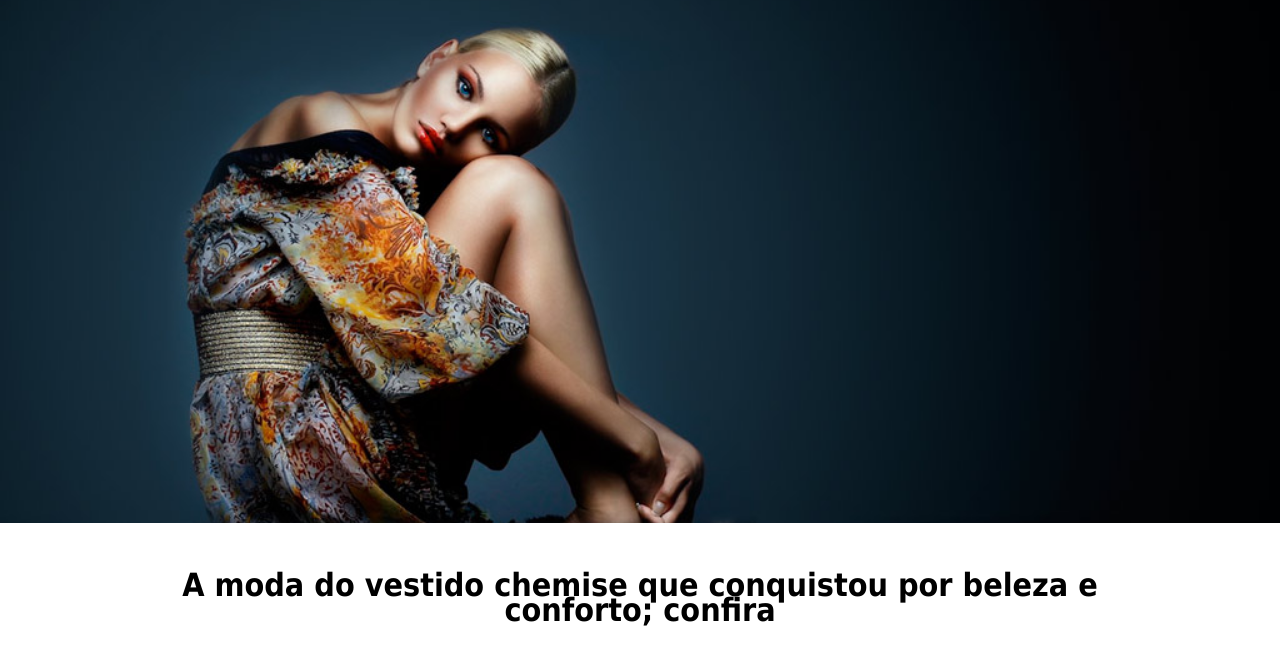
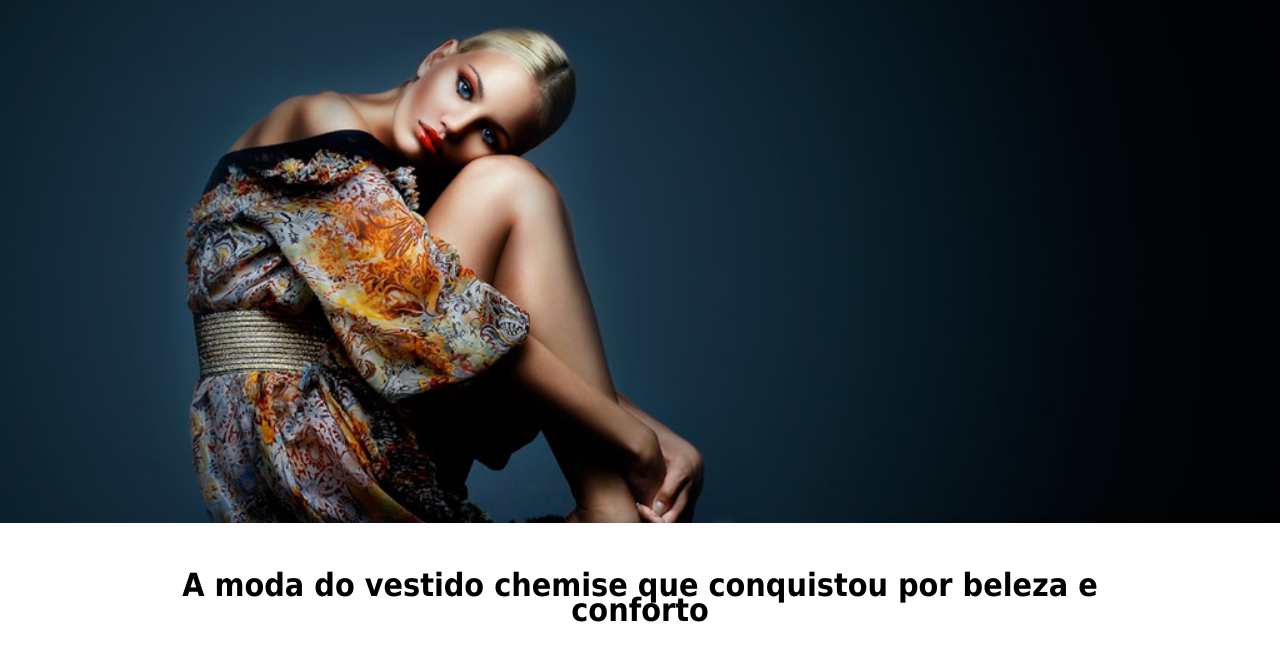
Before and after one commit to jaqueline-melo/new-fashion, a plain HTML site: page index.html in a window 1280 px wide. Shown: the part 77-747 px from the top of the page. Drawn offline with Linux system fonts and the light colour scheme.

Commit message:
correcao de titulo

```diff
--- a/index.html
+++ b/index.html
@@ -25,7 +25,7 @@
     </header>
 
     <section class="new-fashion">
-        <h1 class="title">A moda do vestido chemise que conquistou por beleza e conforto; confira</h1>
+        <h1 class="title">A moda do vestido chemise que conquistou por beleza e conforto</h1>
         <p class="content">Se você quer conhecer um pouco mais sobre esses vestidos, também conhecidos como vestidos
             camisa, continue lendo a matéria até o final. Vamos te dar ótimas dicas de vestimenta, te ajudando a
             combinar a roupa em qualquer ocasião.Chemise é uma palavra francesa que significa camisa. Contudo, no mundo
```
